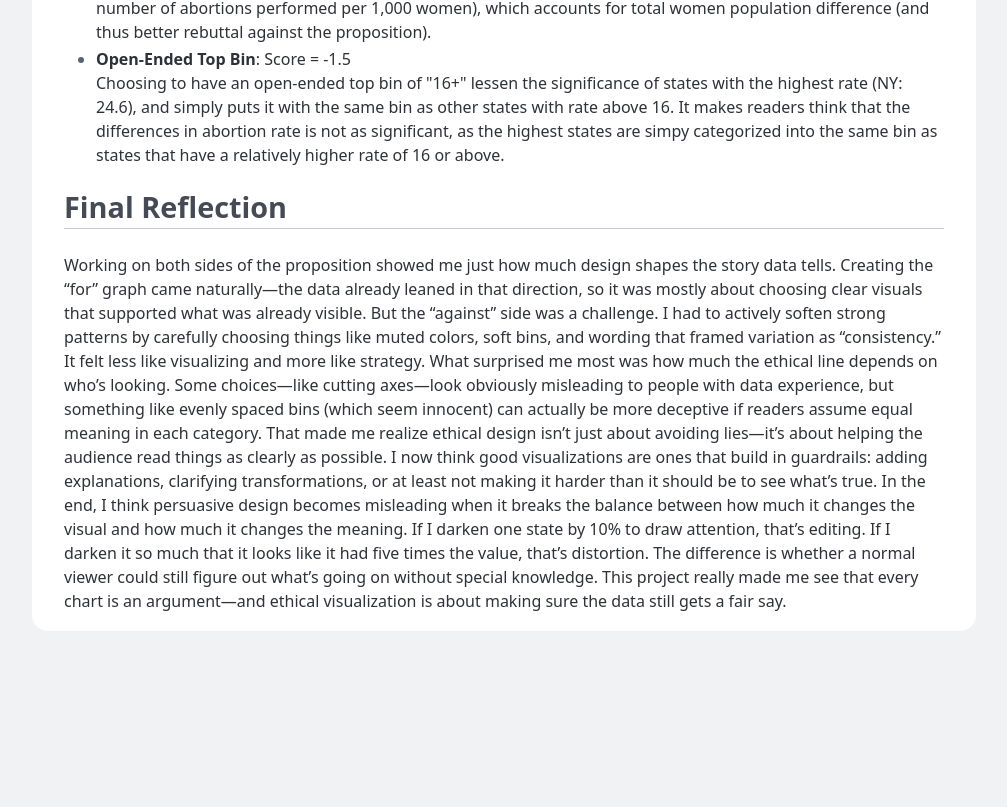
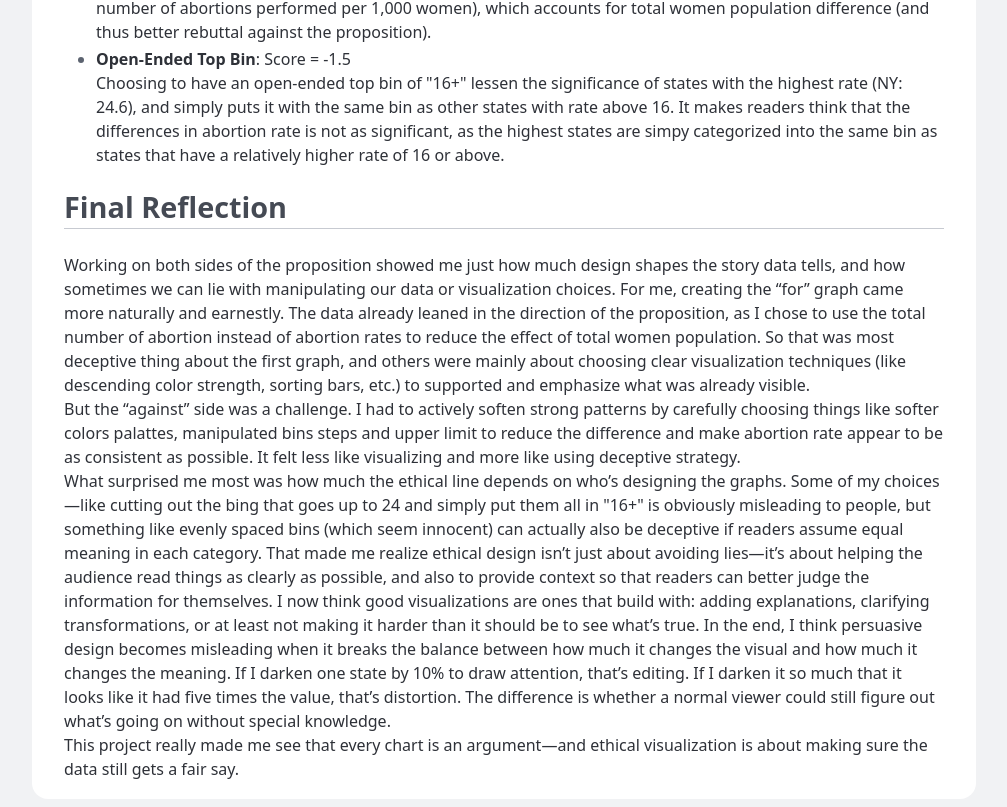
Before and after one commit to aaarf404/dsc106_project2, a plain HTML site: page index.html in a window 1280 px wide. Shown: the part 2844-3651 px from the top of the page, without its empty margins (136-1143 px from the left). Before the commit the page ends 3483 px from the top, so only its background shows below. Drawn offline with Linux system fonts and the light colour scheme.

Commit message:
Update index.html

```diff
--- a/index.html
+++ b/index.html
@@ -202,11 +202,11 @@
       <section>
         <h2>Final Reflection</h2>
 
-        <p>Working on both sides of the proposition showed me just how much design shapes the story data tells. Creating the “for” graph came naturally—the data already leaned in that direction, so it was mostly about choosing clear visuals that supported what was already visible. But the “against” side was a challenge. I had to actively soften strong patterns by carefully choosing things like muted colors, soft bins, and wording that framed variation as “consistency.” It felt less like visualizing and more like strategy.
+        <p>Working on both sides of the proposition showed me just how much design shapes the story data tells, and how sometimes we can lie with manipulating our data or visualization choices. For me, creating the “for” graph came more naturally and earnestly. The data already leaned in the direction of the proposition, as I chose to use the total number of abortion instead of abortion rates to reduce the effect of total women population. So that was most deceptive thing about the first graph, and others were mainly about choosing clear visualization techniques (like descending color strength, sorting bars, etc.) to supported and emphasize what was already visible. <br> But the “against” side was a challenge. I had to actively soften strong patterns by carefully choosing things like softer colors palattes, manipulated bins steps and upper limit to reduce the difference and make abortion rate appear to be as consistent as possible. It felt less like visualizing and more like using deceptive strategy.
 
-          What surprised me most was how much the ethical line depends on who’s looking. Some choices—like cutting axes—look obviously misleading to people with data experience, but something like evenly spaced bins (which seem innocent) can actually be more deceptive if readers assume equal meaning in each category. That made me realize ethical design isn’t just about avoiding lies—it’s about helping the audience read things as clearly as possible. I now think good visualizations are ones that build in guardrails: adding explanations, clarifying transformations, or at least not making it harder than it should be to see what’s true.
+          <br>What surprised me most was how much the ethical line depends on who’s designing the graphs. Some of my choices—like cutting out the bing that goes up to 24 and simply put them all in "16+" is obviously misleading to people, but something like evenly spaced bins (which seem innocent) can actually also be deceptive if readers assume equal meaning in each category. That made me realize ethical design isn’t just about avoiding lies—it’s about helping the audience read things as clearly as possible, and also to provide context so that readers can better judge the information for themselves. I now think good visualizations are ones that build with: adding explanations, clarifying transformations, or at least not making it harder than it should be to see what’s true.
 
-          In the end, I think persuasive design becomes misleading when it breaks the balance between how much it changes the visual and how much it changes the meaning. If I darken one state by 10% to draw attention, that’s editing. If I darken it so much that it looks like it had five times the value, that’s distortion. The difference is whether a normal viewer could still figure out what’s going on without special knowledge. This project really made me see that every chart is an argument—and ethical visualization is about making sure the data still gets a fair say.
+          In the end, I think persuasive design becomes misleading when it breaks the balance between how much it changes the visual and how much it changes the meaning. If I darken one state by 10% to draw attention, that’s editing. If I darken it so much that it looks like it had five times the value, that’s distortion. The difference is whether a normal viewer could still figure out what’s going on without special knowledge. <br>This project really made me see that every chart is an argument—and ethical visualization is about making sure the data still gets a fair say.
 
           </p>
       </section>
```
